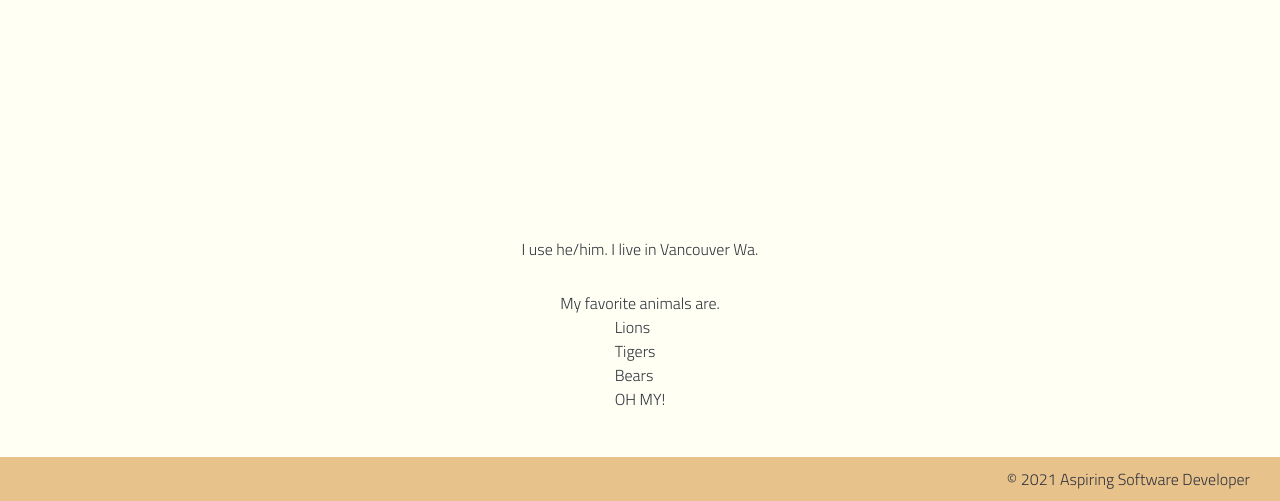
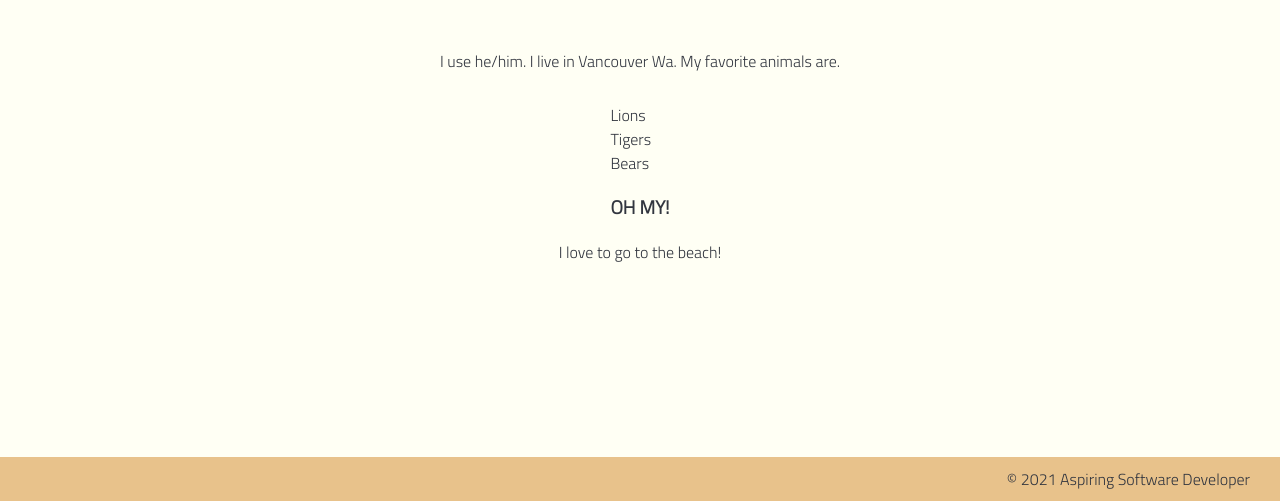
Before and after one commit to Andy-Mascaro/About-Me, a plain HTML site: page index.html in a window 1280 px wide. Shown: the part 299-800 px from the top of the page. Drawn offline with Linux system fonts and the light colour scheme.

Commit message:
added fun fact

```diff
--- a/index.html
+++ b/index.html
@@ -20,19 +20,20 @@
             All me all the time!
         </header>
 
-        <h1>Andy Mascaro</h1>
+
 
         <main>
-<p> I use he/him. I live in Vancouver Wa.</p>
+            <h1>Andy Mascaro</h1>
+<p> I use he/him. I live in Vancouver Wa.
             My favorite animals are.
 
 <ul>
     <li>Lions</li>
     <li>Tigers</li>
     <li>Bears</li>
-       OH MY!
+    <h3>OH MY!</h3>
 </ul>
-
+I love to go to the beach!
 
 </p>
 
```
